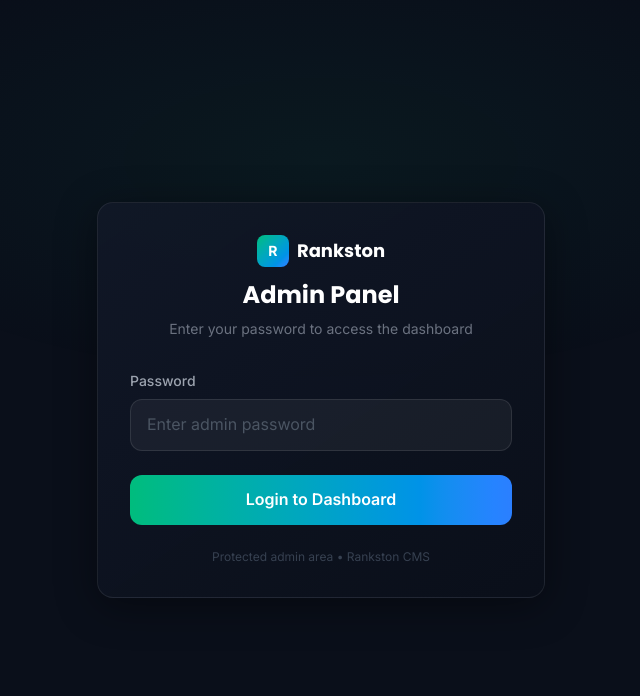
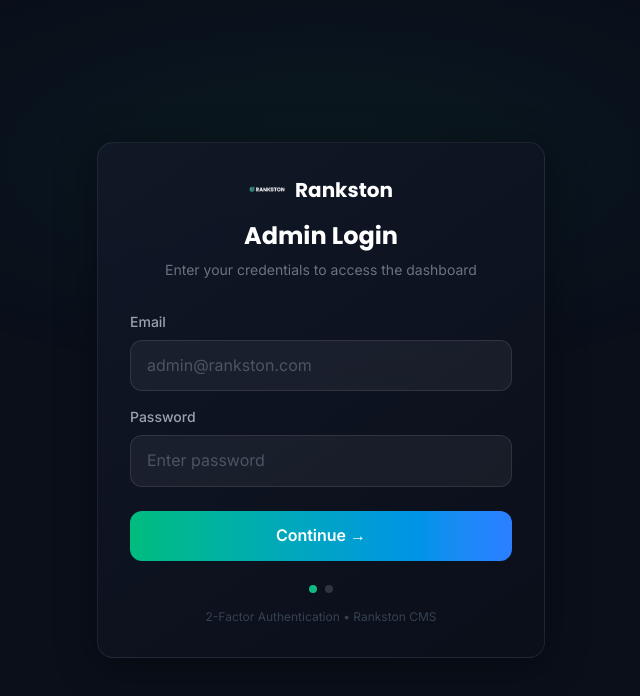
Before and after one commit to abialtechnologies/rankston, a Next.js app: page /admin in a window 1280 px wide. Shown: the top 696 px of the page, without its empty margins (319-959 px from the left). Built offline with nearby package versions, Linux system fonts and the light colour scheme.

Commit message:
feat: Supabase Auth + Storage + Email OTP 2FA
- Login: email+password → email OTP (2-factor)
- Images: stored in Supabase Storage bucket 'blog-images'
- Admin header: Rankston logo added
- All API routes use Supabase JWT validation
- Admin user: rankstonteam@gmail.com

```diff
--- a/app/admin/dashboard/page.js
+++ b/app/admin/dashboard/page.js
@@ -3,6 +3,7 @@
 import { useState, useEffect, useCallback } from 'react';
 import { useRouter } from 'next/navigation';
 import Link from 'next/link';
+import Image from 'next/image';
 
 /* ─── Status badge colors ─── */
 const statusColors = {
@@ -100,10 +101,8 @@
       {/* ── Top bar ── */}
       <header className="sticky top-0 z-50 border-b border-white/6" style={{ background: 'rgba(10,15,26,0.95)', backdropFilter: 'blur(12px)' }}>
         <div className="max-w-7xl mx-auto px-4 sm:px-6 flex items-center justify-between h-16">
-          <div className="flex items-center gap-3">
-            <div className="w-8 h-8 rounded-lg bg-gradient-to-br from-emerald-500 to-blue-500 flex items-center justify-center">
-              <span className="text-white font-bold text-sm">R</span>
-            </div>
+          <div className="flex items-center gap-2.5">
+            <Image src="/logo-icon.png" alt="Rankston" width={32} height={32} className="rounded-lg" />
             <span className="text-white font-bold font-poppins">Rankston CMS</span>
           </div>
           <div className="flex items-center gap-3">
--- a/app/admin/page.js
+++ b/app/admin/page.js
@@ -2,14 +2,20 @@
 
 import { useState } from 'react';
 import { useRouter } from 'next/navigation';
+import Image from 'next/image';
 
 export default function AdminLoginPage() {
   const router = useRouter();
+  const [step, setStep] = useState('password'); // 'password' | 'otp'
+  const [email, setEmail] = useState('');
   const [password, setPassword] = useState('');
+  const [otp, setOtp] = useState('');
   const [error, setError] = useState('');
   const [loading, setLoading] = useState(false);
+  const [message, setMessage] = useState('');
 
-  const handleLogin = async (e) => {
+  /* ── Step 1: Submit email + password ── */
+  const handlePasswordSubmit = async (e) => {
     e.preventDefault();
     setLoading(true);
     setError('');
@@ -18,14 +24,14 @@
       const res = await fetch('/api/admin/auth', {
         method: 'POST',
         headers: { 'Content-Type': 'application/json' },
-        body: JSON.stringify({ password }),
+        body: JSON.stringify({ email, password }),
       });
 
       const data = await res.json();
 
-      if (res.ok) {
-        localStorage.setItem('admin_token', data.token);
-        router.push('/admin/dashboard');
+      if (res.ok && data.step === 'otp') {
+        setStep('otp');
+        setMessage(data.message);
       } else {
         setError(data.error || 'Login failed');
       }
@@ -36,9 +42,38 @@
     }
   };
 
+  /* ── Step 2: Submit OTP ── */
+  const handleOtpSubmit = async (e) => {
+    e.preventDefault();
+    setLoading(true);
+    setError('');
+
+    try {
+      const res = await fetch('/api/admin/auth', {
+        method: 'POST',
+        headers: { 'Content-Type': 'application/json' },
+        body: JSON.stringify({ email, otp }),
+      });
+
+      const data = await res.json();
+
+      if (res.ok && data.token) {
+        localStorage.setItem('admin_token', data.token);
+        if (data.refreshToken) localStorage.setItem('admin_refresh', data.refreshToken);
+        router.push('/admin/dashboard');
+      } else {
+        setError(data.error || 'Invalid OTP');
+      }
+    } catch {
+      setError('Connection error');
+    } finally {
+      setLoading(false);
+    }
+  };
+
   return (
     <div className="min-h-screen flex items-center justify-center px-4">
-      {/* Background effects */}
+      {/* Background glow */}
       <div
         className="fixed inset-0 pointer-events-none"
         style={{
@@ -47,7 +82,7 @@
       />
 
       <form
-        onSubmit={handleLogin}
+        onSubmit={step === 'password' ? handlePasswordSubmit : handleOtpSubmit}
         className="relative w-full max-w-md rounded-2xl border border-white/8 p-8"
         style={{
           background: 'linear-gradient(145deg, rgba(17,24,39,0.95), rgba(10,15,26,0.98))',
@@ -56,15 +91,32 @@
       >
         {/* Logo */}
         <div className="text-center mb-8">
-          <div className="inline-flex items-center gap-2 mb-3">
-            <div className="w-8 h-8 rounded-lg bg-gradient-to-br from-emerald-500 to-blue-500 flex items-center justify-center">
-              <span className="text-white font-bold text-sm">R</span>
+          <div className="inline-flex items-center gap-2.5 mb-4">
+            <Image
+              src="/logo-icon.png"
+              alt="Rankston"
+              width={36}
+              height={36}
+              className="rounded-lg"
+            />
+            <span className="text-white font-bold text-xl font-poppins">Rankston</span>
           </div>
-            <span className="text-white font-bold text-lg font-poppins">Rankston</span>
+          <h1 className="text-2xl font-bold text-white font-poppins mb-2">
+            {step === 'password' ? 'Admin Login' : 'Verify OTP'}
+          </h1>
+          <p className="text-gray-500 text-sm">
+            {step === 'password'
+              ? 'Enter your credentials to access the dashboard'
+              : 'Enter the code sent to your email'}
+          </p>
         </div>
-          <h1 className="text-2xl font-bold text-white font-poppins mb-2">Admin Panel</h1>
-          <p className="text-gray-500 text-sm">Enter your password to access the dashboard</p>
+
+        {/* Success message */}
+        {message && step === 'otp' && (
+          <div className="mb-4 p-3 rounded-lg bg-emerald-500/10 border border-emerald-500/20 text-emerald-400 text-sm text-center">
+            ✓ {message}
           </div>
+        )}
 
         {/* Error */}
         {error && (
@@ -73,7 +125,23 @@
           </div>
         )}
 
-        {/* Password input */}
+        {/* ── Step 1: Email + Password ── */}
+        {step === 'password' && (
+          <>
+            <div className="mb-4">
+              <label className="block text-sm font-medium text-gray-400 mb-2" htmlFor="email">
+                Email
+              </label>
+              <input
+                id="email"
+                type="email"
+                value={email}
+                onChange={(e) => setEmail(e.target.value)}
+                placeholder="admin@rankston.com"
+                required
+                className="w-full px-4 py-3 rounded-xl bg-white/5 border border-white/10 text-white placeholder:text-gray-600 focus:outline-none focus:border-emerald-500/50 focus:ring-1 focus:ring-emerald-500/30 transition-all"
+              />
+            </div>
             <div className="mb-6">
               <label className="block text-sm font-medium text-gray-400 mb-2" htmlFor="password">
                 Password
@@ -83,11 +151,38 @@
                 type="password"
                 value={password}
                 onChange={(e) => setPassword(e.target.value)}
-            placeholder="Enter admin password"
+                placeholder="Enter password"
                 required
                 className="w-full px-4 py-3 rounded-xl bg-white/5 border border-white/10 text-white placeholder:text-gray-600 focus:outline-none focus:border-emerald-500/50 focus:ring-1 focus:ring-emerald-500/30 transition-all"
               />
             </div>
+          </>
+        )}
+
+        {/* ── Step 2: OTP ── */}
+        {step === 'otp' && (
+          <div className="mb-6">
+            <label className="block text-sm font-medium text-gray-400 mb-2" htmlFor="otp">
+              Verification Code
+            </label>
+            <input
+              id="otp"
+              type="text"
+              inputMode="numeric"
+              pattern="[0-9]{6}"
+              maxLength={6}
+              value={otp}
+              onChange={(e) => setOtp(e.target.value.replace(/\D/g, '').slice(0, 6))}
+              placeholder="000000"
+              required
+              autoFocus
+              className="w-full px-4 py-3 rounded-xl bg-white/5 border border-white/10 text-white text-center text-2xl tracking-[0.5em] font-mono placeholder:text-gray-700 focus:outline-none focus:border-emerald-500/50 focus:ring-1 focus:ring-emerald-500/30 transition-all"
+            />
+            <p className="text-xs text-gray-600 mt-2 text-center">
+              Check <span className="text-emerald-400">{email}</span> for the 6-digit code
+            </p>
+          </div>
+        )}
 
         {/* Submit */}
         <button
@@ -95,11 +190,29 @@
           disabled={loading}
           className="w-full py-3 rounded-xl bg-gradient-to-r from-emerald-500 to-blue-500 text-white font-semibold hover:opacity-90 transition-opacity disabled:opacity-50 disabled:cursor-not-allowed"
         >
-          {loading ? 'Logging in...' : 'Login to Dashboard'}
+          {loading
+            ? step === 'password' ? 'Verifying...' : 'Checking OTP...'
+            : step === 'password' ? 'Continue →' : 'Verify & Login'}
         </button>
 
-        <p className="text-center text-xs text-gray-700 mt-6">
-          Protected admin area • Rankston CMS
+        {/* Back button on OTP step */}
+        {step === 'otp' && (
+          <button
+            type="button"
+            onClick={() => { setStep('password'); setOtp(''); setError(''); setMessage(''); }}
+            className="w-full mt-3 py-2 text-sm text-gray-500 hover:text-gray-300 transition-colors"
+          >
+            ← Back to login
+          </button>
+        )}
+
+        <div className="flex items-center gap-2 justify-center mt-6">
+          <div className="w-2 h-2 rounded-full transition-colors" style={{ background: step === 'password' ? '#10b981' : 'rgba(255,255,255,0.15)' }} />
+          <div className="w-2 h-2 rounded-full transition-colors" style={{ background: step === 'otp' ? '#10b981' : 'rgba(255,255,255,0.15)' }} />
+        </div>
+
+        <p className="text-center text-xs text-gray-700 mt-4">
+          2-Factor Authentication • Rankston CMS
         </p>
       </form>
     </div>
--- a/app/api/admin/auth/route.js
+++ b/app/api/admin/auth/route.js
@@ -1,76 +1,110 @@
 /**
- * /api/admin/auth — HMAC-based stateless admin authentication
+ * /api/admin/auth — 2-Factor Authentication
  *
- * POST: Login with password → returns signed token
- * GET:  Validate existing token
- *
- * Tokens are self-validating (HMAC) — survive server restarts.
- * Set ADMIN_PASSWORD in .env.local
+ * Step 1: POST { email, password }        → validates password, sends OTP to email
+ * Step 2: POST { email, otp }             → verifies OTP, returns session token
+ * GET:    Validate existing session token
  */
 
 import { NextResponse } from 'next/server';
-import crypto from 'crypto';
+import { getSupabaseServerClient } from '../../../../lib/supabase.js';
 
-const TOKEN_TTL = 7 * 24 * 60 * 60 * 1000; // 7 days
+/** POST — Login (2 steps) */
+export async function POST(request) {
+  try {
+    const body = await request.json();
+    const supabase = getSupabaseServerClient();
 
-function getSecret() {
-  // Use ADMIN_PASSWORD as the signing secret (or a dedicated SECRET env var)
-  return process.env.ADMIN_SECRET || process.env.ADMIN_PASSWORD || 'rankston2026';
+    // ── Step 2: Verify OTP ──
+    if (body.otp && body.email) {
+      const { data, error } = await supabase.auth.verifyOtp({
+        email: body.email,
+        token: body.otp,
+        type: 'email',
+      });
+
+      if (error) {
+        return NextResponse.json({ error: error.message }, { status: 401 });
+      }
+
+      return NextResponse.json({
+        token: data.session?.access_token,
+        refreshToken: data.session?.refresh_token,
+        user: { email: data.user?.email, id: data.user?.id },
+        message: 'Login successful — Welcome!',
+      });
+    }
+
+    // ── Step 1: Validate password, then send OTP ──
+    if (body.email && body.password) {
+      // First validate password via Supabase Auth
+      const { data: signIn, error: signErr } = await supabase.auth.signInWithPassword({
+        email: body.email,
+        password: body.password,
+      });
+
+      if (signErr) {
+        return NextResponse.json({ error: 'Invalid email or password' }, { status: 401 });
+      }
+
+      // Sign out immediately — we need OTP verification first
+      await supabase.auth.signOut();
+
+      // Now send OTP to email
+      const { error: otpErr } = await supabase.auth.signInWithOtp({
+        email: body.email,
+        options: {
+          shouldCreateUser: false,
+        },
+      });
+
+      if (otpErr) {
+        return NextResponse.json({ error: otpErr.message }, { status: 500 });
+      }
+
+      return NextResponse.json({
+        step: 'otp',
+        message: 'Password verified. OTP sent to your email.',
+      });
+    }
+
+    return NextResponse.json({ error: 'Email and password required' }, { status: 400 });
+  } catch (err) {
+    return NextResponse.json({ error: err.message || 'Server error' }, { status: 500 });
+  }
 }
 
-function createToken() {
-  const expires = Date.now() + TOKEN_TTL;
-  const payload = `${expires}`;
-  const sig = crypto.createHmac('sha256', getSecret()).update(payload).digest('hex');
-  // Format: expires.signature (base64url-safe)
-  return Buffer.from(`${payload}.${sig}`).toString('base64url');
+/** GET — Validate session token */
+export async function GET(request) {
+  const authHeader = request.headers.get('authorization');
+  const token = authHeader?.replace('Bearer ', '');
+
+  if (!token) {
+    return NextResponse.json({ valid: false }, { status: 401 });
+  }
+
+  const supabase = getSupabaseServerClient();
+  const { data: { user }, error } = await supabase.auth.getUser(token);
+
+  if (error || !user) {
+    return NextResponse.json({ valid: false }, { status: 401 });
+  }
+
+  return NextResponse.json({ valid: true, user: { email: user.email, id: user.id } });
 }
 
-function verifyToken(token) {
+/** Helper to verify token (used by other API routes) */
+export function verifyToken(token) {
+  // For Supabase JWT tokens, they are self-validating
+  // We do a lightweight check here, full validation happens via getUser
+  if (!token || token.length < 20) return false;
   try {
-    const decoded = Buffer.from(token, 'base64url').toString('utf-8');
-    const [payload, sig] = decoded.split('.');
-    if (!payload || !sig) return false;
-
-    // Verify signature
-    const expected = crypto.createHmac('sha256', getSecret()).update(payload).digest('hex');
-    if (!crypto.timingSafeEqual(Buffer.from(sig, 'hex'), Buffer.from(expected, 'hex'))) return false;
-
-    // Check expiry
-    const expires = parseInt(payload, 10);
-    return Date.now() < expires;
+    // Supabase JWTs are base64url encoded with 3 parts
+    const parts = token.split('.');
+    if (parts.length !== 3) return false;
+    const payload = JSON.parse(Buffer.from(parts[1], 'base64url').toString());
+    return payload.exp * 1000 > Date.now();
   } catch {
     return false;
   }
 }
-
-/** POST — Login */
-export async function POST(request) {
-  try {
-    const { password } = await request.json();
-    const adminPassword = process.env.ADMIN_PASSWORD || 'rankston2026';
-
-    if (password !== adminPassword) {
-      return NextResponse.json({ error: 'Invalid password' }, { status: 401 });
-    }
-
-    const token = createToken();
-    return NextResponse.json({ token, message: 'Login successful' });
-  } catch {
-    return NextResponse.json({ error: 'Invalid request' }, { status: 400 });
-  }
-}
-
-/** GET — Validate token */
-export async function GET(request) {
-  const authHeader = request.headers.get('authorization');
-  const token = authHeader?.replace('Bearer ', '');
-
-  if (!token || !verifyToken(token)) {
-    return NextResponse.json({ valid: false }, { status: 401 });
-  }
-
-  return NextResponse.json({ valid: true });
-}
-
-export { verifyToken };
--- /dev/null
+++ b/lib/supabase.js
@@ -0,0 +1,44 @@
+/**
+ * lib/supabase.js — Supabase Client Setup
+ *
+ * Browser client (anon key) — for auth in client components
+ * Server client (service_role) — for storage uploads and admin ops
+ */
+
+import { createClient } from '@supabase/supabase-js';
+
+/* ── Browser Client (client components) ── */
+let browserClient = null;
+
+export function getSupabaseBrowserClient() {
+  if (browserClient) return browserClient;
+
+  browserClient = createClient(
+    process.env.NEXT_PUBLIC_SUPABASE_URL,
+    process.env.NEXT_PUBLIC_SUPABASE_ANON_KEY,
+    {
+      auth: {
+        flowType: 'pkce',
+        autoRefreshToken: true,
+        persistSession: true,
+        detectSessionInUrl: true,
+      },
+    }
+  );
+
+  return browserClient;
+}
+
+/* ── Server Client (API routes — service_role key) ── */
+export function getSupabaseServerClient() {
+  return createClient(
+    process.env.NEXT_PUBLIC_SUPABASE_URL,
+    process.env.SUPABASE_SERVICE_ROLE_KEY,
+    {
+      auth: {
+        autoRefreshToken: false,
+        persistSession: false,
+      },
+    }
+  );
+}
--- a/package.json
+++ b/package.json
@@ -10,6 +10,8 @@
   },
   "dependencies": {
     "@heroicons/react": "^2.2.0",
+    "@supabase/ssr": "^0.10.2",
+    "@supabase/supabase-js": "^2.103.0",
     "@tiptap/extension-image": "^3.22.3",
     "@tiptap/extension-link": "^3.22.3",
     "@tiptap/extension-placeholder": "^3.22.3",
```
Also changed, not shown: app/api/admin/upload/route.js (+26 -17 lines), 1 other file (tests, documents, lock files or other folders). Lines whose indentation alone changed are shown as unchanged.
